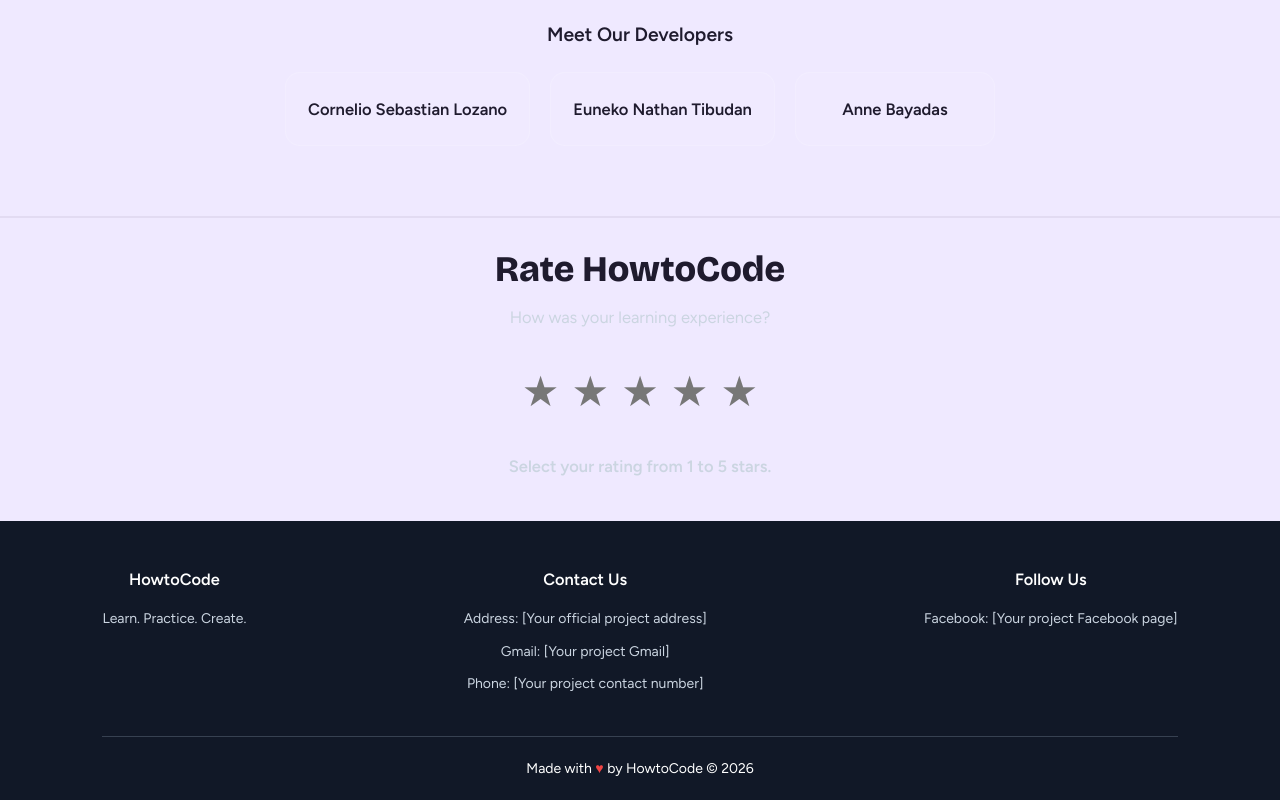
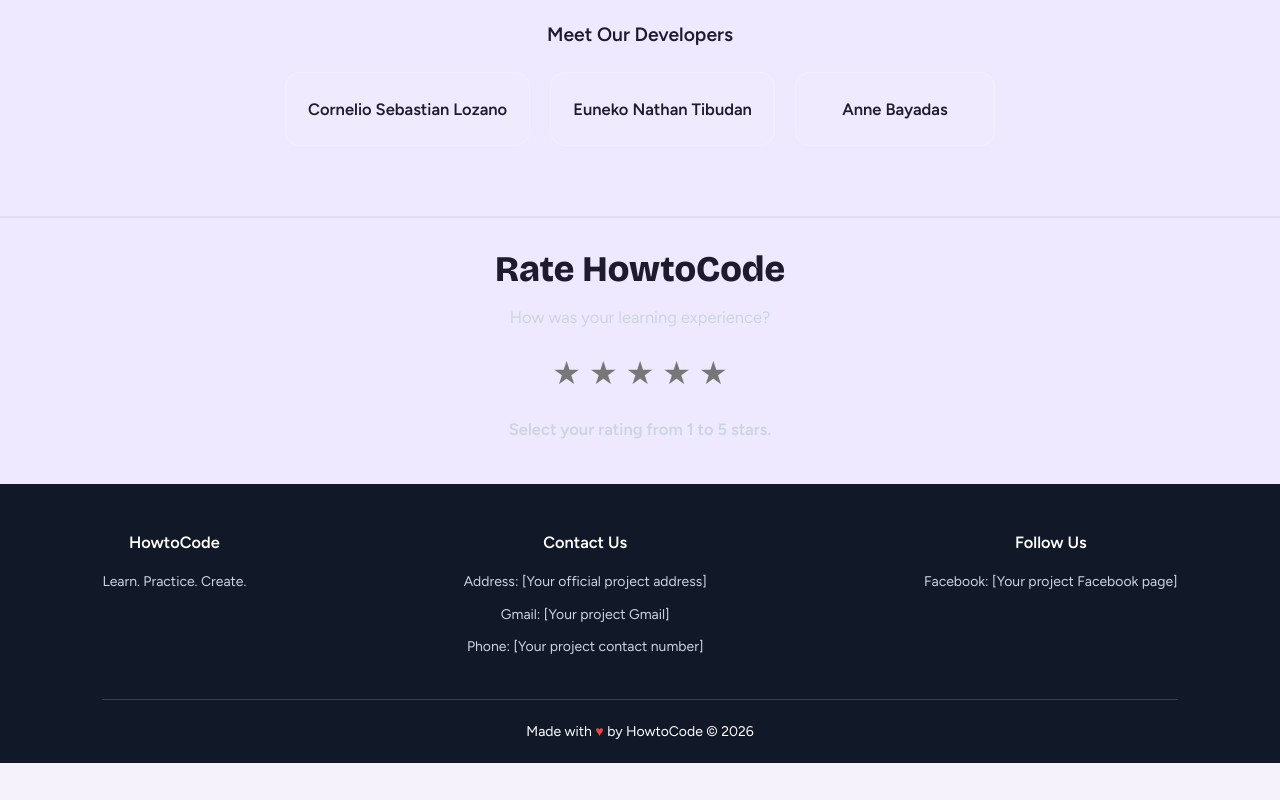
Before and after one commit to Lozano64/HowtoCode, a plain HTML site: page index.html in a window 1280 px wide. Shown: the part 3328-4128 px from the top of the page. After the commit the page ends 4091 px from the top, so only its background shows below. Drawn offline with nearby package versions, Linux system fonts and the light colour scheme.

Commit message:
Adjust star-rating styles for layout and size

```diff
--- a/index.html
+++ b/index.html
@@ -128,15 +128,15 @@ footer{background:var(--bar);color:#9c95b8;text-align:center;padding:30px 20px;f
 .star-rating {
     display: flex;
     justify-content: center;
-    gap: 12px;
-    margin: 25px 0;
+    gap: 8px;
+    margin: 15px 0;
 }
 
 .star-rating button {
     border: none;
     background: transparent;
     color: #777;
-    font-size: 42px;
+    font-size: 32px;
     cursor: pointer;
     transition: color 0.2s, transform 0.2s;
 }
```
